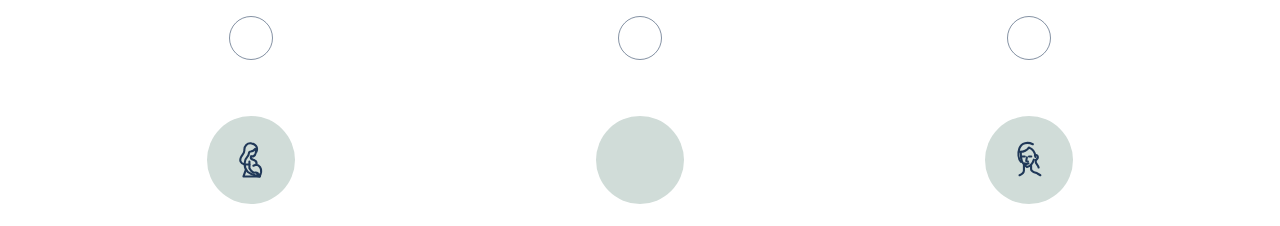
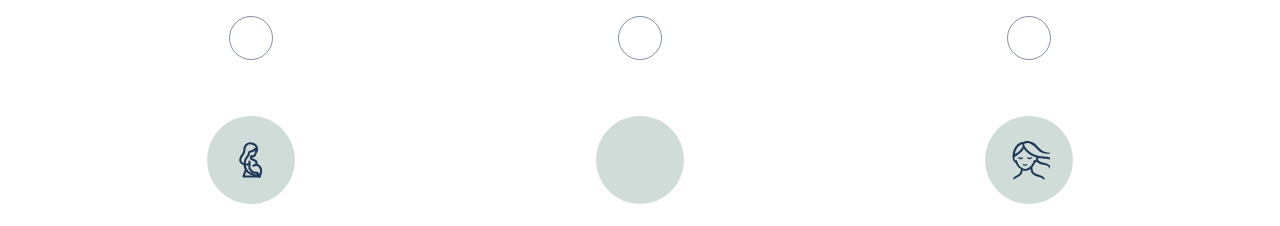
Before and after one commit to DwipaRaharja/inbody-clinic, a React (Vite) app: page / in a window 1280 px wide. Shown: the part 2180-2406 px from the top of the page. Built offline with nearby package versions, Linux system fonts and the light colour scheme.

Commit message:
feat: add cellulite and tissue remodelling speciality catalog and home services section

```diff
--- a/js/data/specialities/catalog.js
+++ b/js/data/specialities/catalog.js
@@ -47,7 +47,7 @@ const catalog = [
     homeName: 'Cellulite & Tissue remodelling',
     question: 'Concerned about cellulite or tissue changes?',
     summary: 'Clinical care for cellulite, skin texture and changes in connective tissue quality.',
-    icon: 'skin-health', svg: true,
+    iconAsset: 'cellulite-remodelling',
     serviceIds: ['clinical-cellulite-remodelling'],
   },
 ];
--- a/js/sections/home/services.jsx
+++ b/js/sections/home/services.jsx
@@ -4,6 +4,12 @@ import { Icon } from "../../components/icons.jsx";
 import { specialityCatalog } from "../../data/specialities/catalog.js";
 import { containerClasses } from "../../layouts/container.js";
 import { AssessmentCTA } from "../../components/care.jsx";
+import celluliteRemodellingIcon from "../../../assets/icons/home_our_services_cellulite_tissue_remodelling.svg";
+
+const specialityIconAssets = {
+  "cellulite-remodelling": celluliteRemodellingIcon,
+};
+
 export function Services() {
   return <div className={`${containerClasses} py-14 tablet:py-20`} data-section-frame="services">
     <div className="mx-auto max-w-[900px] text-center [&_p.uppercase]:mx-auto">
@@ -16,7 +22,7 @@ export function Services() {
         <a className="group mx-auto flex h-full w-full max-w-[350px] flex-col items-center text-center" href={siteUrl(speciality.href)} aria-label={`${speciality.question} Explore ${speciality.homeName ?? speciality.name}`}>
           <span className="inline-flex size-20 shrink-0 items-center justify-center rounded-full bg-clinic-light-sage transition-colors group-hover:bg-clinic-light-sage/70 motion-reduce:transition-none wide:size-[88px]">
             <span className="inline-flex size-[42px] shrink-0 items-center justify-center text-clinic-navy" aria-hidden="true">
-              {speciality.svg ? <Icon name={speciality.icon} className="size-full [stroke-width:1.2]" /> : <i className={`ph ${speciality.icon} block text-[40px] leading-none`}></i>}
+              {speciality.iconAsset ? <img src={specialityIconAssets[speciality.iconAsset]} alt="" className="size-full object-contain" /> : speciality.svg ? <Icon name={speciality.icon} className="size-full [stroke-width:1.2]" /> : <i className={`ph ${speciality.icon} block text-[40px] leading-none`}></i>}
             </span>
           </span>
           <h3 className="mt-5 font-sans! text-[16px] leading-[1.45] font-semibold wide:text-[17px]">{speciality.question}</h3>
```
Also changed, not shown: assets/icons/home_our_services_cellulite_tissue_remodelling.svg (added).
